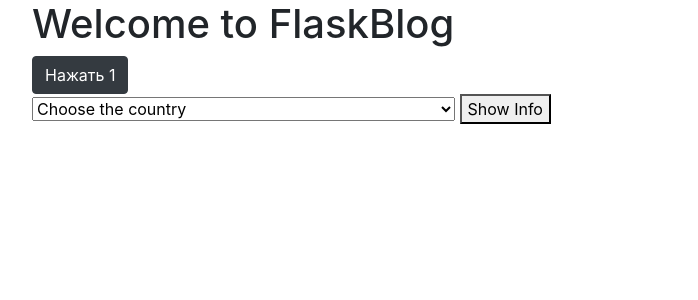
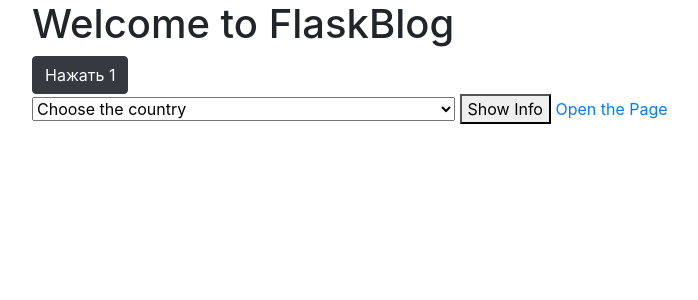
Before and after one commit to teaguru/population, a Flask app: template templates/index.html in a window 1280 px wide. Shown: the part 56-356 px from the top of the page, without its empty margins (53-751 px from the left). Run offline with Flask 2, Linux system fonts and the light colour scheme; the template is opened without the code that fills it, so the values that code supplies are empty; parts of the project's set-up code (start-up, migrations or seed data) failed here and were passed over; some libraries are stand-ins or nearby versions.

Commit message:
test task

```diff
--- a/templates/base.html
+++ b/templates/base.html
@@ -31,6 +31,7 @@
             <option value=""></option>
         </select>
           <button class="form-btn">Show Info</button>
+          <a class="link" href="../Australia_index.html">Open the Page</a>
         </form>
 
     </div>
```
